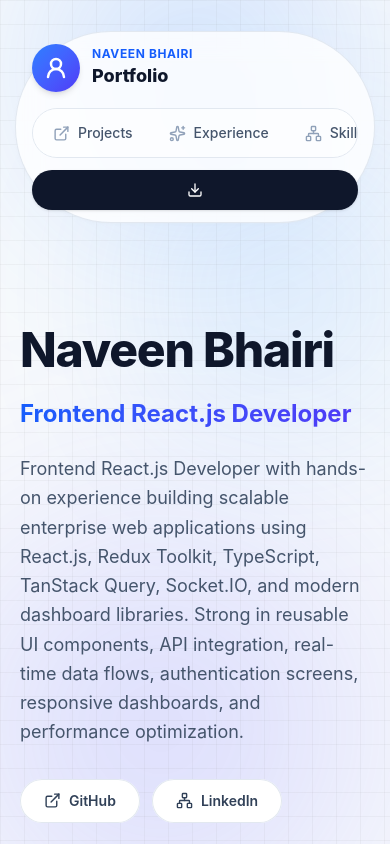
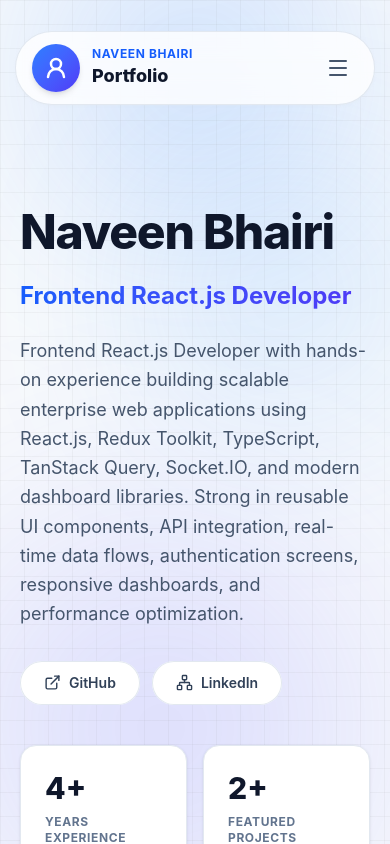
Before and after one commit to naveenbhairi/Profile, a React (Vite) app: page / in a window 390 px wide. Shown: the top 844 px of the page. Built offline with nearby package versions, Linux system fonts and the light colour scheme.

Commit message:
Resolved merge conflicts0

```diff
--- a/src/App.tsx
+++ b/src/App.tsx
@@ -5,10 +5,12 @@ import {
   ExternalLink,
   Mail,
   MapPin,
+  Menu,
   Network,
   Phone,
   Sparkles,
   UserRound,
+  X,
 } from "lucide-react";
 import { useEffect, useMemo, useState } from "react";
 import profileImage from "./profile-photo.jpg";
@@ -142,6 +144,7 @@ function App() {
   const [profile] = useState<Profile>(() => loadProfile());
   const [experiencePage, setExperiencePage] = useState(0);
   const [profileImageFailed, setProfileImageFailed] = useState(false);
+  const [isMobileMenuOpen, setIsMobileMenuOpen] = useState(false);
 
   const stats = useMemo(
     () => [
@@ -188,8 +191,8 @@ function App() {
       </div>
 
       <div className="mx-auto flex w-full max-w-6xl flex-col gap-20 px-4 py-8 sm:px-6 lg:px-8">
-        <header className="sticky top-4 z-50 mx-auto w-full max-w-5xl rounded-full bg-white/80 px-4 py-3 shadow-sm shadow-slate-200/50 ring-1 ring-slate-200 backdrop-blur-md">
-          <div className="flex flex-col gap-4 lg:flex-row lg:items-center lg:justify-between">
+        <header className={`sticky top-4 z-50 mx-auto w-full max-w-5xl bg-white/80 px-4 py-3 shadow-sm shadow-slate-200/50 ring-1 ring-slate-200 backdrop-blur-md transition-all ${isMobileMenuOpen ? "rounded-3xl" : "rounded-full"}`}>
+          <div className="flex items-center justify-between">
             <div className="flex min-w-0 items-center gap-3">
               <div className="grid size-12 shrink-0 place-items-center rounded-full bg-gradient-to-br from-blue-500 to-indigo-600 text-white shadow-md">
                 <UserRound size={24} strokeWidth={2.5} />
@@ -204,8 +207,18 @@ function App() {
               </div>
             </div>
 
-            <div className="flex flex-col gap-3 sm:flex-row sm:items-center lg:justify-end">
-              <nav className="flex items-center gap-1 overflow-x-auto rounded-full border border-slate-200 bg-white/50 p-1">
+            {/* Mobile Menu Toggle */}
+            <button
+              className="p-2 text-slate-600 lg:hidden"
+              onClick={() => setIsMobileMenuOpen(!isMobileMenuOpen)}
+              aria-label="Toggle menu"
+            >
+              {isMobileMenuOpen ? <X size={24} /> : <Menu size={24} />}
+            </button>
+
+            {/* Desktop Nav */}
+            <div className="hidden lg:flex lg:items-center lg:gap-3">
+              <nav className="flex items-center gap-1 rounded-full border border-slate-200 bg-white/50 p-1">
                 {navItems.map((item) => (
                   <a
                     className="group inline-flex h-10 shrink-0 items-center gap-2 rounded-full px-4 text-sm font-medium text-slate-600 transition-all hover:bg-slate-900 hover:text-white"
@@ -226,10 +239,42 @@ function App() {
                 type="button"
               >
                 <Download size={16} />
-                <span className="hidden sm:inline">Resume</span>
+                <span>Resume</span>
               </button>
             </div>
           </div>
+
+          {/* Mobile Nav Content */}
+          {isMobileMenuOpen && (
+            <div className="mt-4 flex flex-col gap-4 pb-2 lg:hidden">
+              <nav className="flex flex-col gap-2 rounded-2xl border border-slate-200 bg-white/50 p-2">
+                {navItems.map((item) => (
+                  <a
+                    className="group inline-flex h-11 items-center gap-3 rounded-xl px-4 text-sm font-medium text-slate-600 transition-all hover:bg-slate-900 hover:text-white"
+                    href={item.href}
+                    key={item.label}
+                    onClick={() => setIsMobileMenuOpen(false)}
+                  >
+                    <span className="text-slate-400 transition-colors group-hover:text-white/80">
+                      {item.icon}
+                    </span>
+                    {item.label}
+                  </a>
+                ))}
+              </nav>
+              <button
+                className="inline-flex h-11 w-full items-center justify-center gap-2 rounded-xl bg-slate-900 px-5 text-sm font-semibold text-white shadow-sm transition-all hover:bg-slate-800 hover:shadow-md"
+                onClick={() => {
+                  setIsMobileMenuOpen(false);
+                  downloadResume();
+                }}
+                type="button"
+              >
+                <Download size={16} />
+                <span>Download Resume</span>
+              </button>
+            </div>
+          )}
         </header>
 
         <section className="pt-4 lg:pt-8" id="contact">
```
Lines whose indentation alone changed are shown as unchanged.
